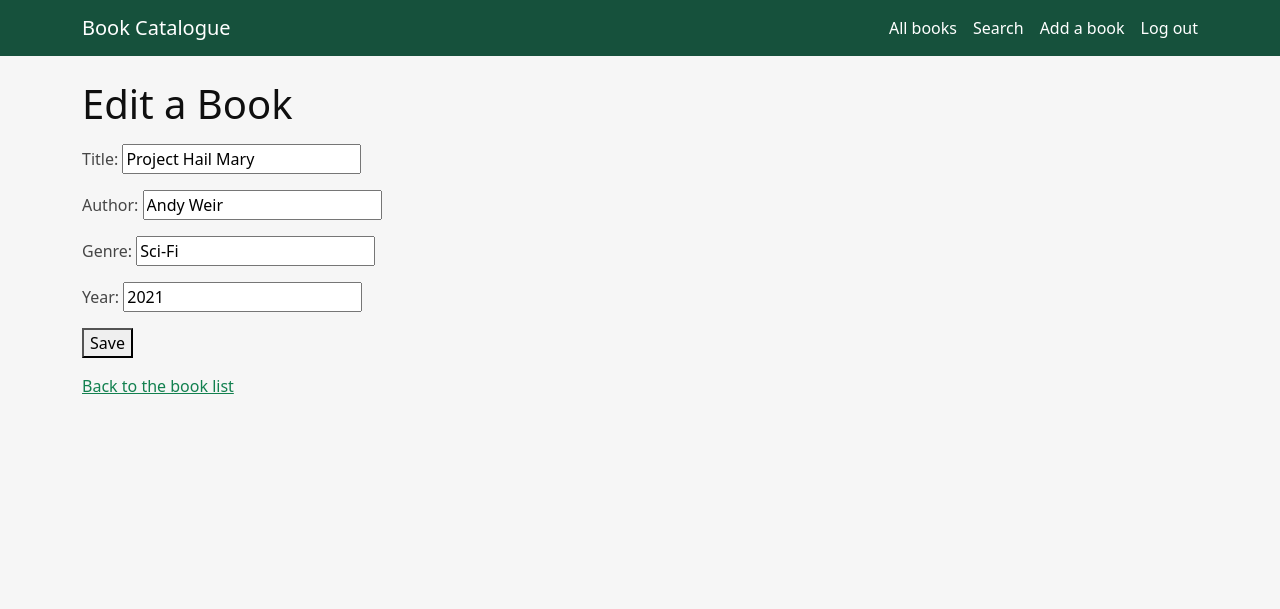
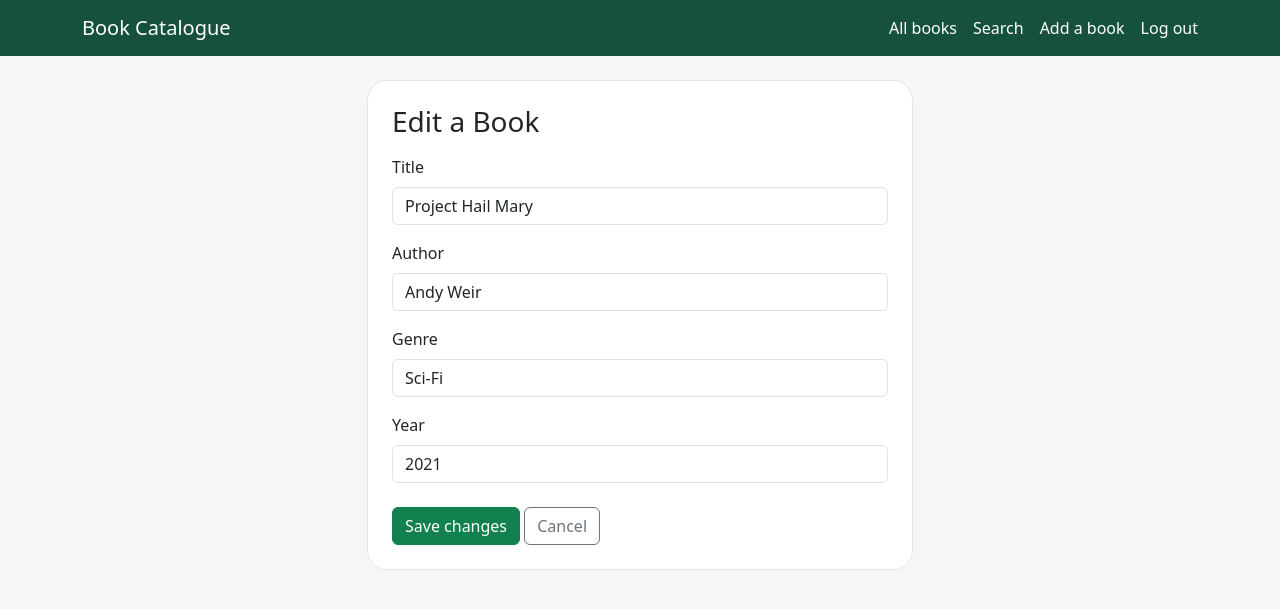
Before and after one commit to roberto-stc/book-catalogue, a PHP site: page /edit.php?id=1 in a window 1280 px wide. Shown: the top 609 px of the page. Run offline with PHP 8.4, Linux system fonts and the light colour scheme; the visitor is signed in with stand-in values (Sample User, id 1); data comes from the database, SQL or seed files in the repository.

Commit message:
css for add and edit

```diff
--- a/logout.php
+++ b/logout.php
@@ -1,10 +1,5 @@
 <?php
-// personal note: start the session so we can end it
 session_start();
-
-// personal note: delete everything in the session (this logs the user out)
 session_destroy();
-
-// personal note: go back to the login page
 header("Location: login.php");
 exit;
--- a/style.css
+++ b/style.css
@@ -29,9 +29,14 @@ a:hover {
 }
 
 .top-bar {
-background-color: #16513c;
+    background-color: #16513c;
 }
 
 .top-bar .nav-link:hover {
-color: #8bdca6 !important;
+    color: #8bdca6 !important;
 }
+
+.form-control:focus {
+    border-color: #12804f;
+    box-shadow: 0 0 0 0.25rem rgba(18, 128, 79, 0.25);
+}
--- a/templates/edit.twig
+++ b/templates/edit.twig
@@ -2,16 +2,38 @@
 {% block title %}Edit a Book{% endblock %}
 {% block content %}
 
-<h1>Edit a Book</h1>
-<p>{{ message|e }}</p>
+<div class="row justify-content-center">
+<div class="col-md-8 col-lg-6">
+<div class="card p-4">
+
+<h1 class="h3 mb-3">Edit a Book</h1>
+
+{% if message %}
+<div class="alert alert-warning">{{ message|e }}</div>
+{% endif %}
 
 <form method="post">
-<p>Title: <input type="text" name="title" value="{{ book.title|e('html_attr') }}"></p>
-<p>Author: <input type="text" name="author" value="{{ book.author|e('html_attr') }}"></p>
-<p>Genre: <input type="text" name="genre" value="{{ book.genre|e('html_attr') }}"></p>
-<p>Year: <input type="number" name="year" value="{{ book.year|e('html_attr') }}"></p>
-<p><button type="submit">Save</button></p>
+<div class="mb-3">
+<label class="form-label" for="title">Title</label>
+<input class="form-control" type="text" id="title" name="title" value="{{ book.title|e('html_attr') }}">
+</div>
+<div class="mb-3">
+<label class="form-label" for="author">Author</label>
+<input class="form-control" type="text" id="author" name="author" value="{{ book.author|e('html_attr') }}">
+</div>
+<div class="mb-3">
+<label class="form-label" for="genre">Genre</label>
+<input class="form-control" type="text" id="genre" name="genre" value="{{ book.genre|e('html_attr') }}">
+</div>
+<div class="mb-4">
+<label class="form-label" for="year">Year</label>
+<input class="form-control" type="number" id="year" name="year" value="{{ book.year|e('html_attr') }}">
+</div>
+<button class="btn btn-primary" type="submit">Save changes</button>
+<a class="btn btn-outline-secondary" href="index.php">Cancel</a>
 </form>
 
-<p><a href="index.php">Back to the book list</a></p>
+</div>
+</div>
+</div>
 {% endblock %}
```
Also changed, not shown: templates/add.twig (+30 -8 lines).
